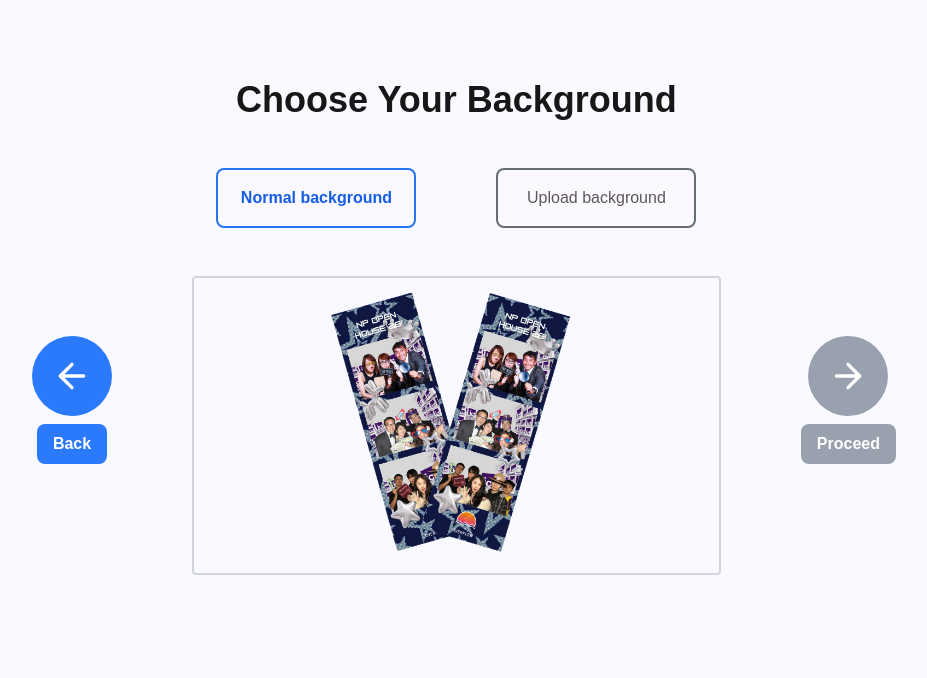
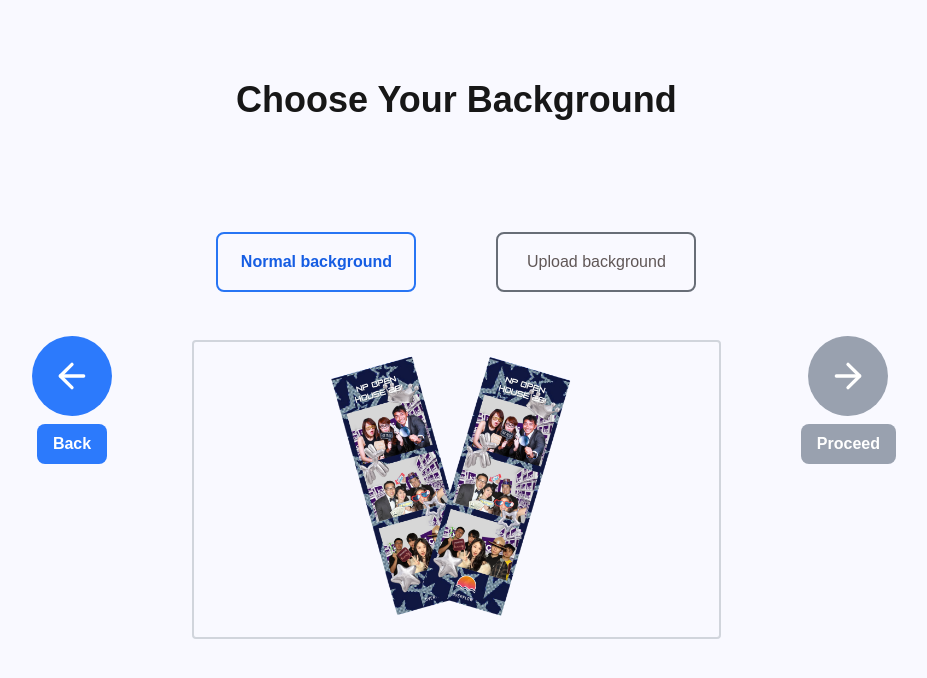
Before and after one commit to np-overflow/OH-Group2-2026, a Next.js app in the folder frontend/: page /adminpanel/uploadbg in a window 1280 px wide. Shown: the top 678 px of the page, without its empty margins (176-1103 px from the left). Built offline with nearby package versions, Linux system fonts and the light colour scheme; no server answers.

Commit message:
Fixed centering in uploadbg page

```diff
--- a/frontend/app/adminpanel/uploadbg/page.tsx
+++ b/frontend/app/adminpanel/uploadbg/page.tsx
@@ -84,7 +84,7 @@ const UploadPage = () => {
   return (
     <BackContinueButtonContainer onBack={() => {router.back()}} onContinue={continueAvailable ? handleContinue : undefined}>
       <div className="h-screen w-screen font-geist flex flex-col items-center p-20 gap-12">
-        <h1 className="font-bold text-4xl text-center">Choose Your Background</h1>
+        <h1 className="font-bold text-4xl text-center pb-[8vh]">Choose Your Background</h1>
 
         <div className="flex gap-20 justify-center">
           <MenuButton
--- a/frontend/middleware.ts
+++ b/frontend/middleware.ts
@@ -13,7 +13,7 @@ export function middleware(request: NextRequest) {
         // WARN: If you are testing locally without Cloudflare, this will block you.
         // You might want to allow '::1' or '127.0.0.1' for local dev if needed,
         // but the user specifically asked for this IP.
-        if (ip?.startsWith("153.20.") || ip?.startsWith("::1") ) {
+        if (ip?.startsWith("153.20.")) {
             return NextResponse.next()
         }
     }
```
